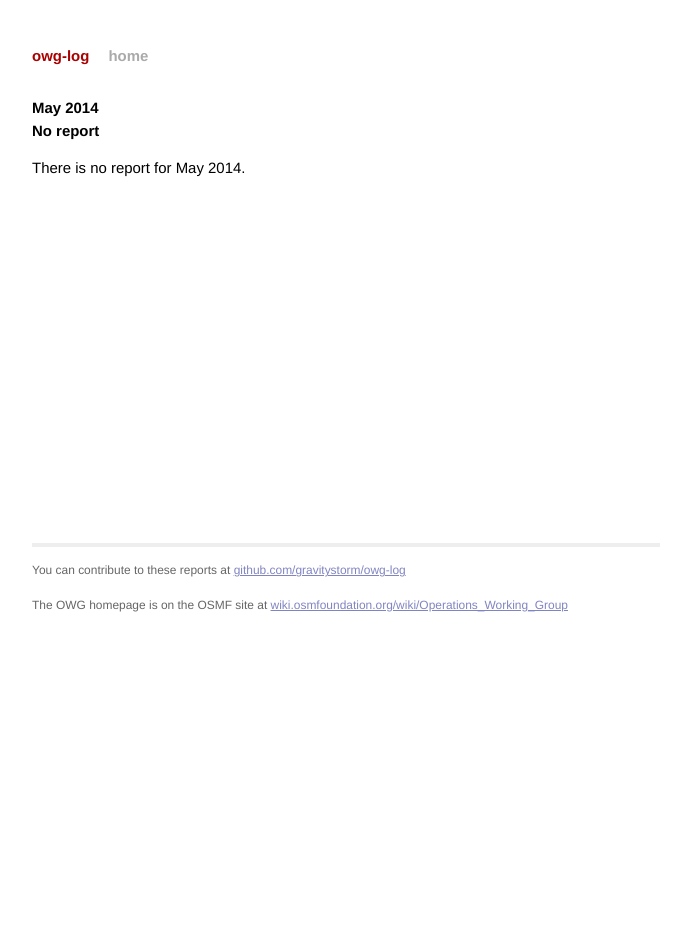
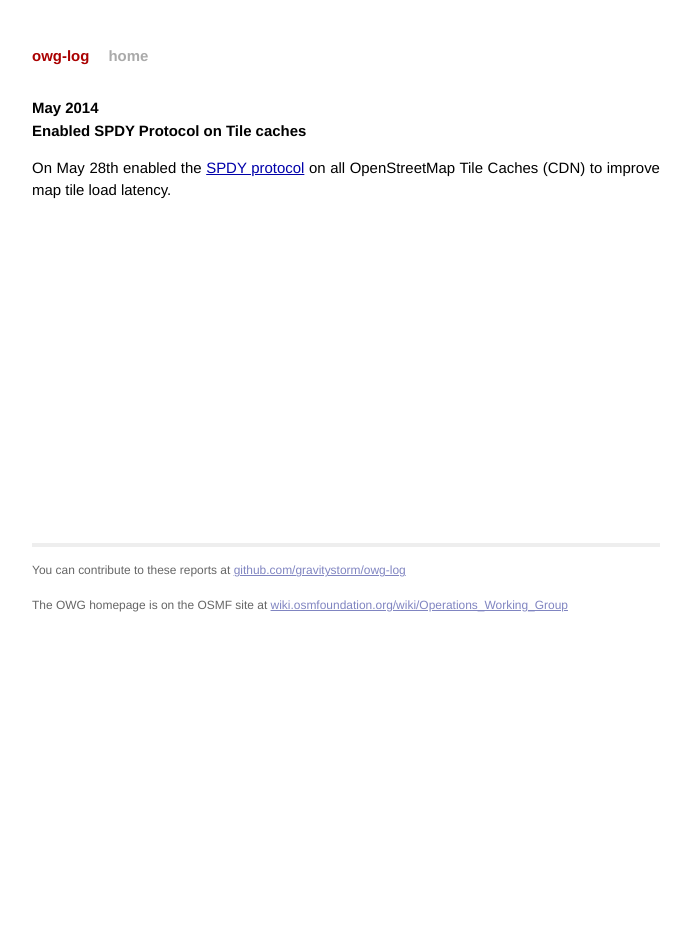
Before and after one commit to openstreetmap/owg-website, a Jekyll site: the page built from _posts/2014-05-01-may.md, in a window 1280 px wide. Shown: the whole page, without its empty margins (294-985 px from the left). Built offline with Jekyll 4.4.1, drawn with Linux system fonts in a browser that asks for light colours; Markdown is read by kramdown in place of the engine named in the settings.

Commit message:
Add SPDY enable

```diff
--- a/_posts/2014-05-01-may.md
+++ b/_posts/2014-05-01-may.md
@@ -4,6 +4,6 @@ title:  "May 2014"
 date:   2014-05-31 23:59:59
 ---
 
-# No report
+# Enabled SPDY Protocol on Tile caches
 
-There is no report for May 2014.
+On May 28th enabled the [SPDY protocol](http://en.wikipedia.org/wiki/SPDY) on all OpenStreetMap Tile Caches (CDN) to improve map tile load latency.
```
